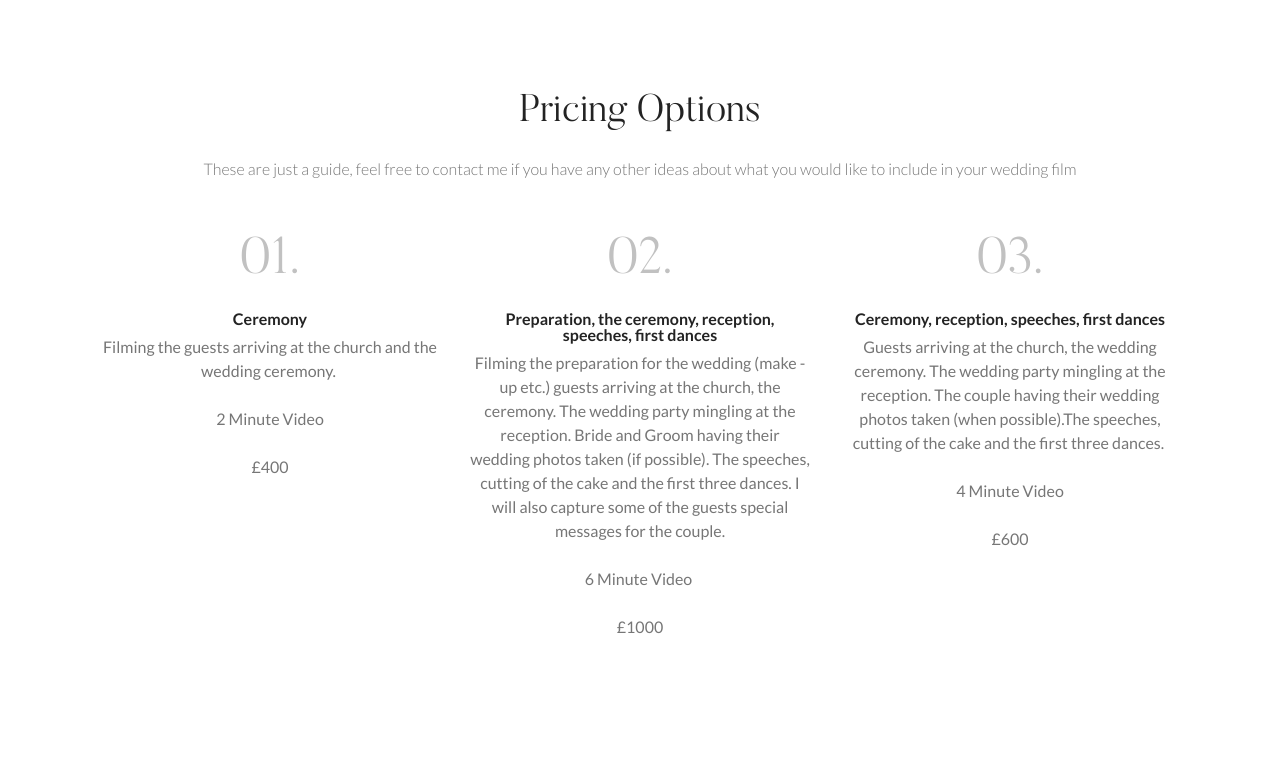
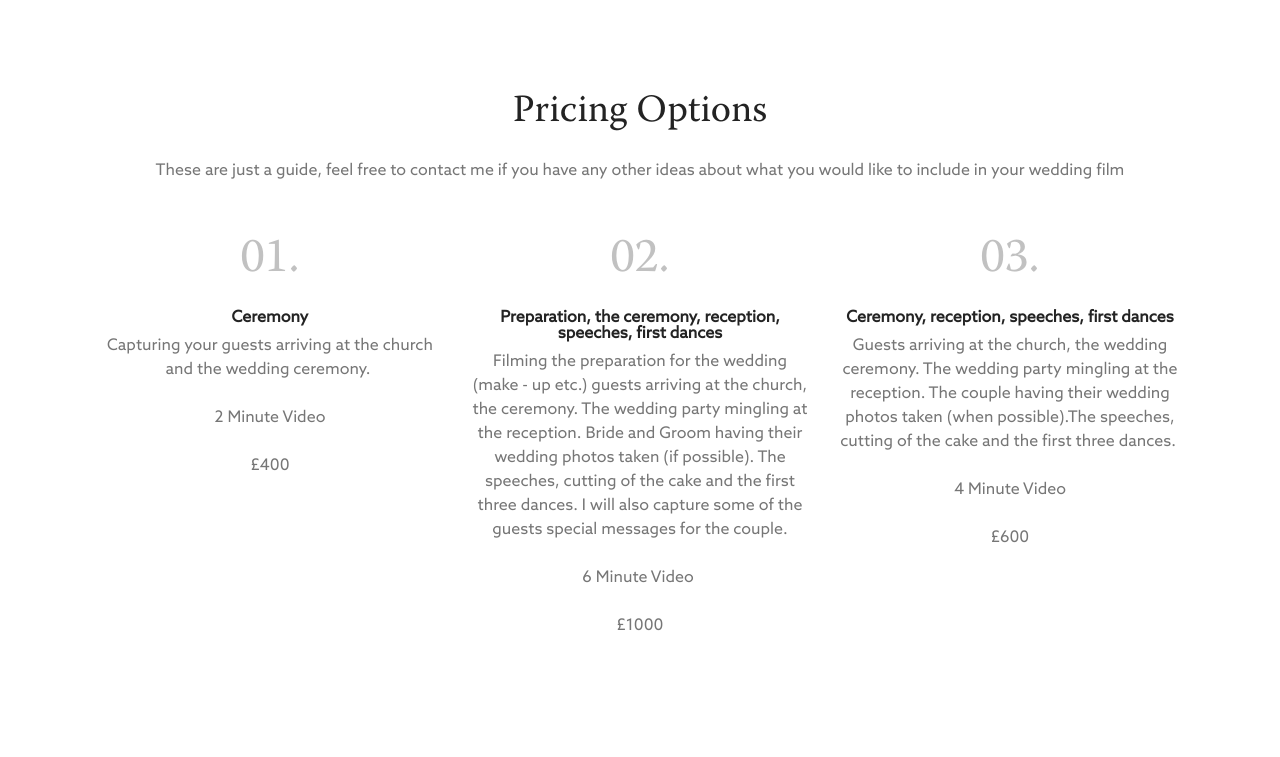
Before and after one commit to Edinburghweddingvideo/edinburghweddingvideo.github.io, a plain HTML site: page index.html in a window 1280 px wide. Shown: the part 1323-2080 px from the top of the page. Drawn offline with Linux system fonts and the light colour scheme; no server answers; files whose address does not match are found by name.

Commit message:
create github pages

```diff
--- /dev/null
+++ b/assets/fonts/Azo Sans W01 Regular/style.css
@@ -0,0 +1,4 @@
+@font-face {
+   font-family: 'Azo Sans W01 Regular';
+   src: url('file:///Users/katyrustrick/Library/Application%20Support/Mobirise.com/Mobirise/projects/project-2019-03-10_151253/fonts/Azo%20Sans%20W01%20Regular/font.ttf');
+}
--- /dev/null
+++ b/assets/fonts/Warnock Pro/style.css
@@ -0,0 +1,4 @@
+@font-face {
+   font-family: 'Warnock Pro';
+   src: url('file:///Users/katyrustrick/Library/Application%20Support/Mobirise.com/Mobirise/projects/project-2019-03-10_151253/fonts/Warnock%20Pro/font.ttf');
+}
--- a/assets/fonts/style.css
+++ b/assets/fonts/style.css
@@ -1,4 +1,8 @@
 @font-face {
-   font-family: 'Butler-Light';
-   src: url('Butler-Light/font.woff');
+   font-family: 'Warnock Pro';
+   src: url('Warnock Pro/font.ttf');
 }
+@font-face {
+   font-family: 'Azo Sans W01 Regular';
+   src: url('Azo Sans W01 Regular/font.ttf');
+}
--- a/assets/mobirise/css/mbr-additional.css
+++ b/assets/mobirise/css/mbr-additional.css
@@ -1,6 +1,4 @@
-@import url(https://fonts.googleapis.com/css?family=Lato:100,100i,300,300i,400,400i,700,700i,900,900i);
 @import url(https://fonts.googleapis.com/css?family=Rubik:300,300i,400,400i,500,500i,700,700i,900,900i);
-
 
 
 body {
@@ -19,14 +17,14 @@ body {
   line-height: 1.6;
 }
 .display-1 {
-  font-family: 'Butler-Light';
-  font-size: 3.2rem;
+  font-family: 'Warnock Pro';
+  font-size: 3rem;
 }
 .display-1 > .mbr-iconfont {
-  font-size: 5.12rem;
+  font-size: 4.8rem;
 }
 .display-2 {
-  font-family: 'Butler-Light';
+  font-family: 'Warnock Pro';
   font-size: 2.4rem;
 }
 .display-2 > .mbr-iconfont {
@@ -40,7 +38,7 @@ body {
   font-size: 1.6rem;
 }
 .display-5 {
-  font-family: 'Lato', sans-serif;
+  font-family: 'Azo Sans W01 Regular';
   font-size: 1rem;
 }
 .display-5 > .mbr-iconfont {
@@ -60,9 +58,9 @@ body {
 /* 0.65 - min scale variable, may vary */
 @media (max-width: 768px) {
   .display-1 {
-    font-size: 2.56rem;
-    font-size: calc( 1.77rem + (3.2 - 1.77) * ((100vw - 20rem) / (48 - 20)));
-    line-height: calc( 1.4 * (1.77rem + (3.2 - 1.77) * ((100vw - 20rem) / (48 - 20))));
+    font-size: 2.4rem;
+    font-size: calc( 1.7rem + (3 - 1.7) * ((100vw - 20rem) / (48 - 20)));
+    line-height: calc( 1.4 * (1.7rem + (3 - 1.7) * ((100vw - 20rem) / (48 - 20))));
   }
   .display-2 {
     font-size: 1.92rem;
--- a/index.html
+++ b/index.html
@@ -47,7 +47,7 @@ Capturing the moments, that you never want to forget.">
     </div>
 </section>
 
-<section class="engine"><a href="https://mobirise.info/r">bootstrap template</a></section><section class="mbr-section article content1 cid-rpqNYGUPYC" id="content1-c">
+<section class="engine"><a href="https://mobirise.info/v">free html templates</a></section><section class="mbr-section article content1 cid-rpqNYGUPYC" id="content1-c">
 
 
 
@@ -125,7 +125,7 @@ Capturing the moments, that you never want to forget.">
                             </div>
                             <div class="card-text">
                                 <h4 class="mbr-content-title mbr-bold mbr-fonts-style display-5">Ceremony</h4>
-                                <p class="mbr-content-text mbr-fonts-style display-5">Filming the guests arriving at the church and the wedding ceremony.&nbsp;<br><br>2 Minute Video<br><br>£400</p>
+                                <p class="mbr-content-text mbr-fonts-style display-5">Capturing your guests arriving at the church and the wedding ceremony.&nbsp;<br><br>2 Minute Video<br><br>£400</p>
                             </div>
                         </div>
                     </div>
@@ -330,7 +330,7 @@ Capturing the moments, that you never want to forget.">
                                 <h5 class="align-left mbr-fonts-style display-5">
                                     E-mail:
                                 </h5>
-                                <p class="mbr-text align-left mbr-fonts-style display-7">
+                                <p class="mbr-text align-left mbr-fonts-style display-5">
                                     edinburghweddingvideo@gmail.com</p>
                             </div>
                         </div>
```
Also changed, not shown: assets/fonts/Azo Sans W01 Regular/font.ttf (added), assets/fonts/Warnock Pro/font.ttf (added), 1 other file.
